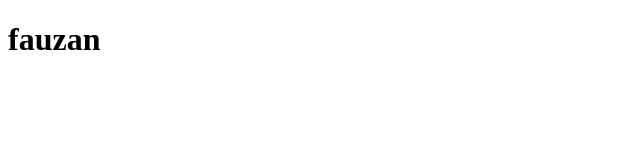
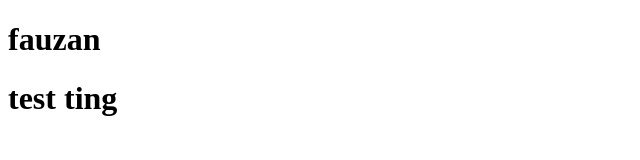
Before and after one commit to zannabd/test-git-flow, a plain HTML site: page index.html in a window 1280 px wide. Shown: the whole page, without its empty margins (0-640 px from the left). Drawn offline with Linux system fonts and the light colour scheme.

Commit message:
test update

```diff
--- a/index.html
+++ b/index.html
@@ -7,5 +7,6 @@
 </head>
 <body>
     <h1>fauzan</h1>
+    <h1>test ting</h1>
 </body>
 </html>
```
